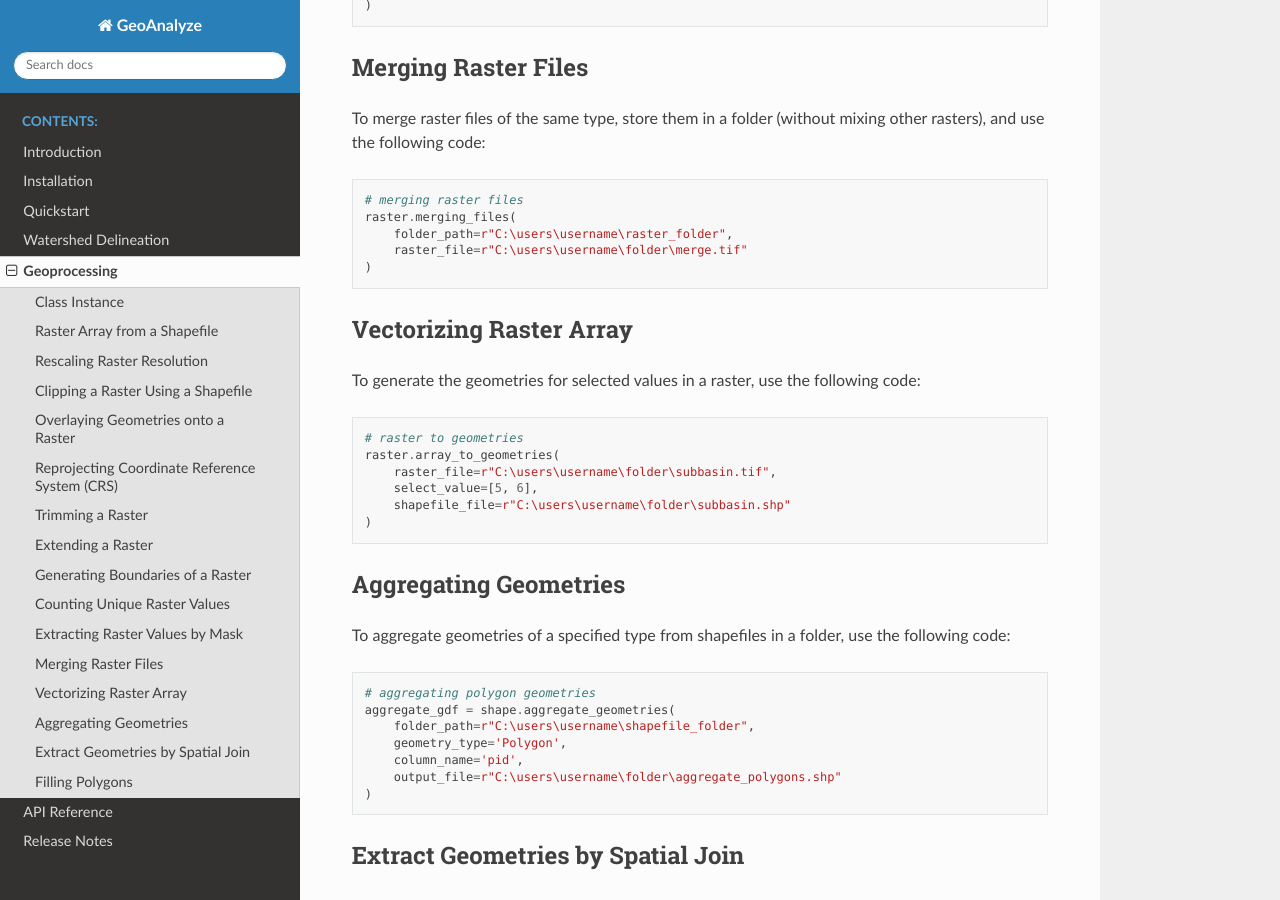
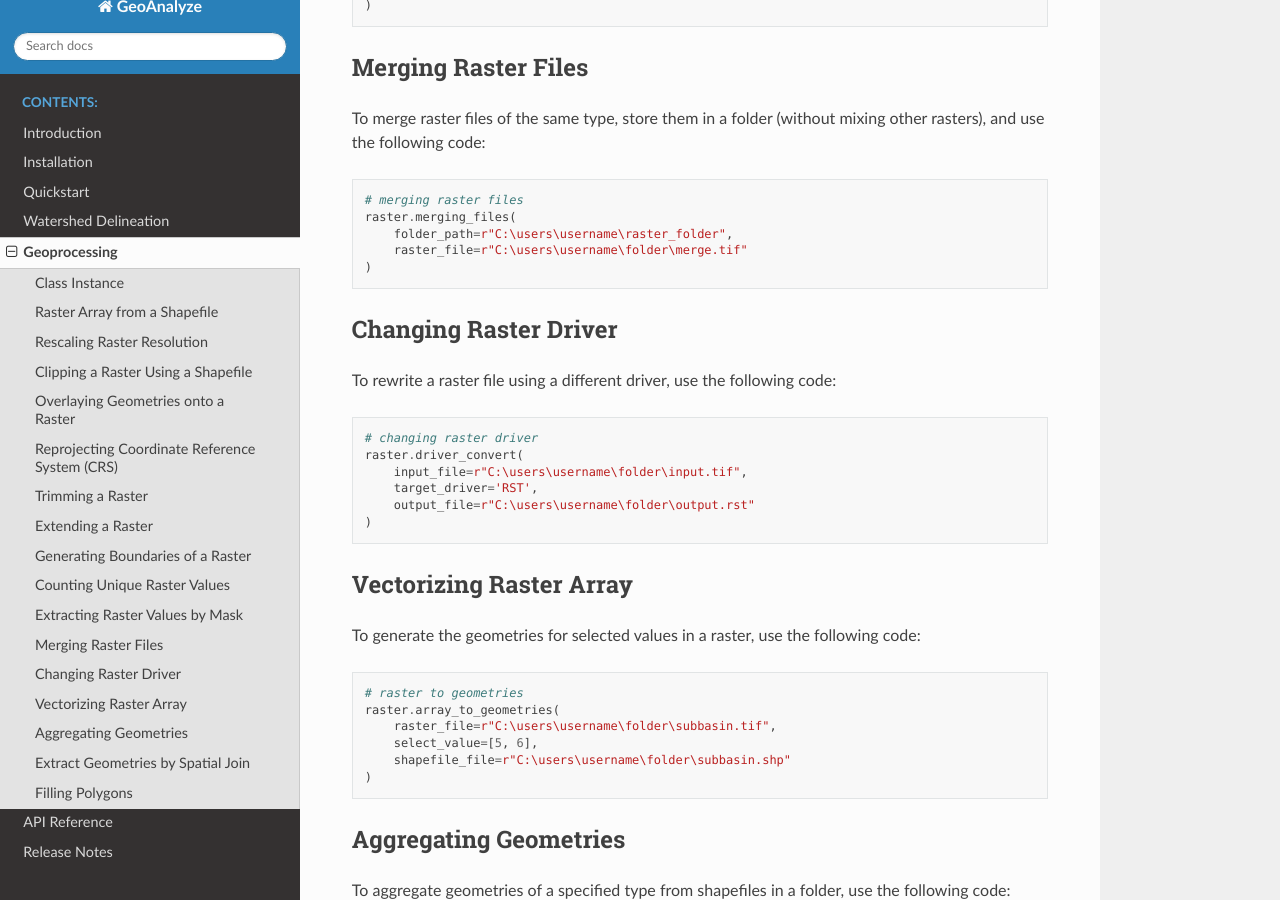
Before and after one commit to debpal/GeoAnalyze, a Sphinx documentation site: the page built from docs/geoprocessing.rst, in a window 1280 px wide and 900 px high, scrolled down 3125 px. Built offline with Sphinx 7.4.7 and the Read the Docs theme 3.1.0, drawn with Linux system fonts in a browser that asks for light colours.

Commit message:
update docs

```diff
--- a/docs/geoprocessing.rst
+++ b/docs/geoprocessing.rst
@@ -202,6 +202,21 @@ To merge raster files of the same type, store them in a folder (without mixing o
     )
 
 
+Changing Raster Driver
+----------------------------
+
+To rewrite a raster file using a different driver, use the following code:
+
+.. code-block:: python
+
+    # changing raster driver
+    raster.driver_convert(
+        input_file=r"C:\users\username\folder\input.tif",
+        target_driver='RST',
+        output_file=r"C:\users\username\folder\output.rst"
+    )
+
+
 Vectorizing Raster Array
 --------------------------
 
--- a/docs/introduction.rst
+++ b/docs/introduction.rst
@@ -73,6 +73,7 @@ This allows users to execute geoprocessing tasks more efficiently, reducing code
 - Trimming and extending rasters
 - Extracting raster values using a mask
 - Merging multiple raster files
+- Rewriting a raster with a different driver
 
 
 *Shapefile*
```
